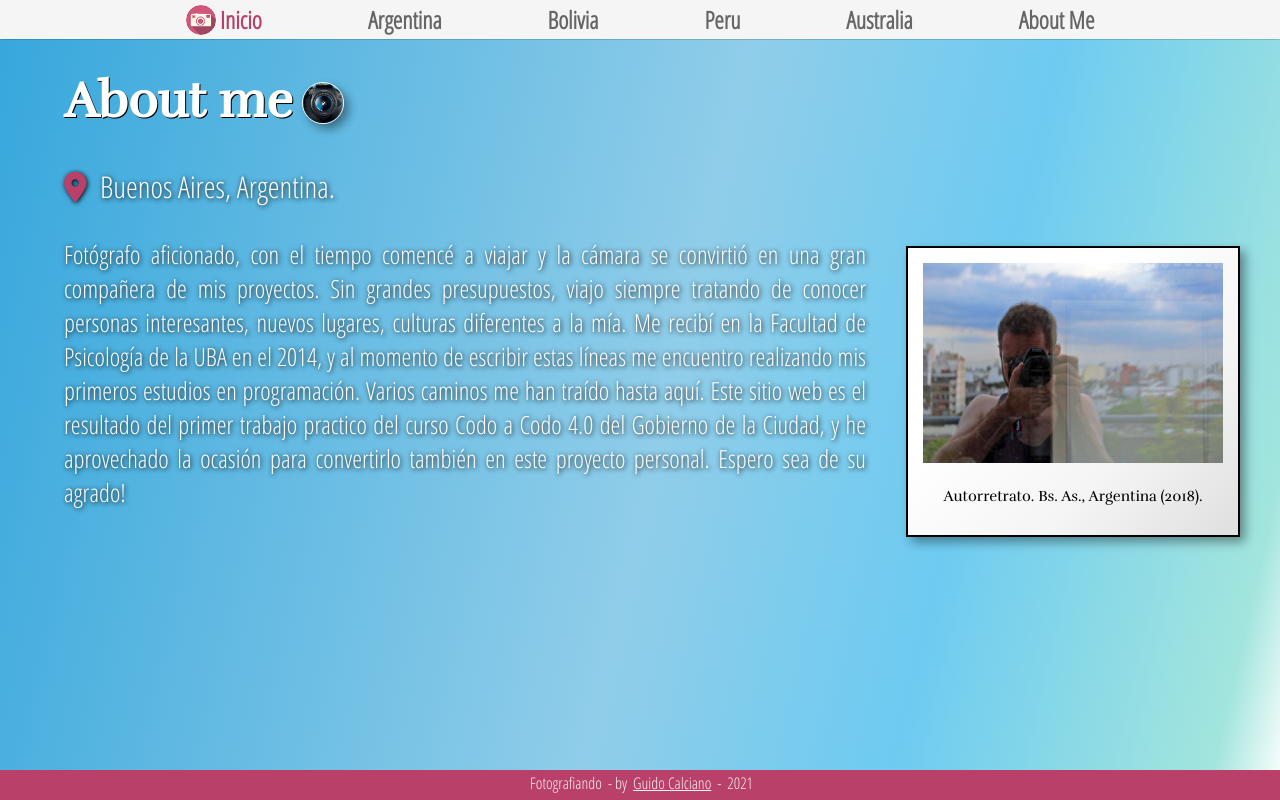
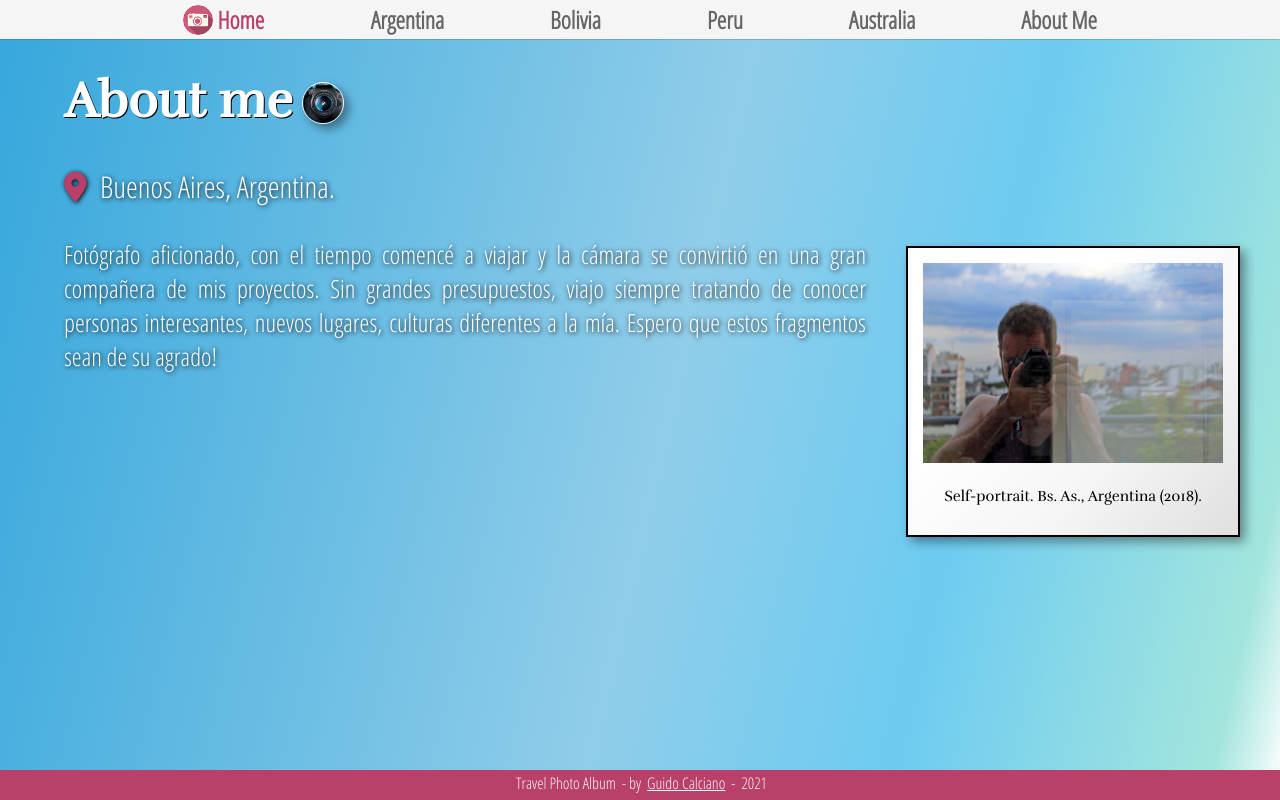
Before and after one commit to guidocano/travel-photo-album, a plain HTML site: page about_me.html in a window 1280 px wide. Drawn offline with Linux system fonts and the light colour scheme.

Commit message:
info updates in english

```diff
--- a/about_me.html
+++ b/about_me.html
@@ -28,7 +28,7 @@
         <header>
             <div class="navbar">
                 <a href="index.html" class="navtext" id="home" style="color:rgb(185, 65, 105);">
-                    <img src="camera.png" id="logocamera" alt="logo camara"><span> Inicio</span> </a>
+                    <img src="camera.png" id="logocamera" alt="logo camara"><span> Home</span> </a>
                 <a href="argentina.html" class="navtext">Argentina</a>
                 <a href="bolivia.html" class="navtext">Bolivia</a>
                 <a href="peru.html" class="navtext">Peru</a>
@@ -49,22 +49,16 @@
                             compañera de mis proyectos.
                             Sin grandes presupuestos, viajo siempre tratando de conocer personas interesantes, nuevos
                             lugares, culturas diferentes a la mía.
-                            Me recibí en la Facultad de Psicología de la UBA en el 2014, y al momento de escribir estas
-                            líneas me encuentro realizando mis primeros estudios en programación.
-                            Varios caminos me han traído hasta aquí.
-                            Este sitio web es el resultado del primer trabajo practico del curso Codo a Codo 4.0 del
-                            Gobierno de la Ciudad, y he aprovechado la ocasión para convertirlo también en este proyecto
-                            personal.
-                            Espero sea de su agrado!</p>
+                            Espero que estos fragmentos sean de su agrado!</p>
                         <!-- <a href="formulario.html" target="_blank" class="wlink">
                             <p id="p3">Formulario de Contacto. </p>
                         </a> -->
                     </div>
                     <div id="contenedor">
-                        <div class="item"><a href="imagenes/me/IMG_0719.jpg" target="_blank"><img
+                            <div class="item"><a href="imagenes/me/IMG_0719.jpg" target="_blank"><img
                                     src="imagenes/me/thumbnails/IMG_0719.jpg" alt="autoretrato"></a>
-                            <div class="texto_imagenes"> Autorretrato. Bs. As., Argentina (2018).</div>
-                        </div>
+                                <div class="texto_imagenes"> Self-portrait. Bs. As., Argentina (2018).</div>
+                            </div>
                     </div>
 
                 </div>
@@ -80,7 +74,7 @@
 
         <footer>
             <div class="footer">
-                <span class="footer_text">Fotografiando</span>
+                <span class="footer_text">Travel Photo Album</span>
                 <span class="footer_text">- by </span>
                 <span class="footer_text"><a class="wlink" href="https://guidocalciano.com.ar/" target="_blank">Guido Calciano</a> </span>
                 <span class="footer_text">-</span>
--- a/stylesme.css
+++ b/stylesme.css
@@ -101,6 +101,7 @@ html{
     #a3e5dd 95%,
     #ffffff 100%
   );
+  height: 100vh;
 }
 
 body {
@@ -175,6 +176,8 @@ footer {
   vertical-align: middle;
   bottom: 0;
   height: 30px;
+  position:absolute;
+  width: 100vw;
 }
 
 .footer_text{
@@ -223,6 +226,7 @@ a.wlink:visited {
     border: 0.5px whitesmoke solid;
   }
 
+
   @keyframes banderita {
     0% {
     }
@@ -269,6 +273,7 @@ a.wlink:visited {
   .footer_text{
     padding-left: 3px;
 }
+}
 
 @media screen and (min-width: 1024px) {
   #textocuerpo {
```
Also changed, not shown: argentina.html (+3 -3 lines), australia.html (+3 -3 lines), bolivia.html (+3 -3 lines), index.html (+9 -7 lines), peru.html (+3 -3 lines).
